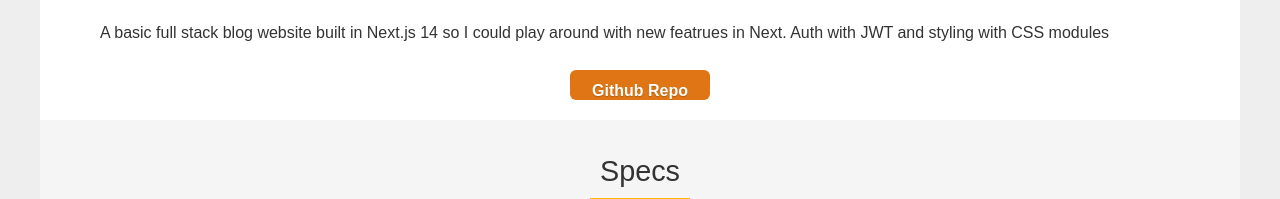
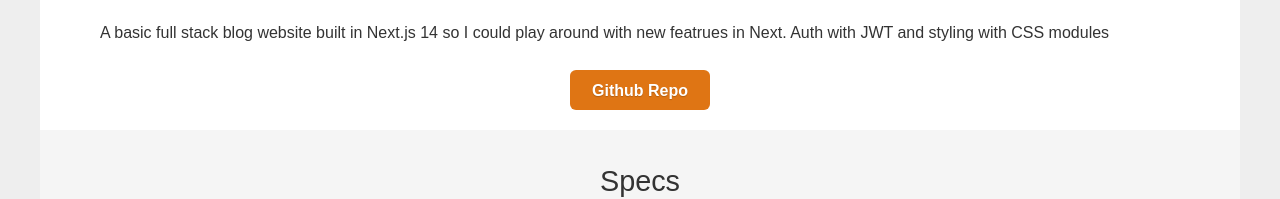
Before and after one commit to BeckiWordsworth/Portfolio, a React (Create React App) app in the folder app/: page /project/1 in a window 1280 px wide. Shown: the part 943-1142 px from the top of the page. Built offline with nearby package versions, Linux system fonts and the light colour scheme; a web font is replaced by a local one.

Commit message:
Button fixes and removing console log

```diff
--- a/app/src/Components/ProjectPage/index.js
+++ b/app/src/Components/ProjectPage/index.js
@@ -10,8 +10,6 @@ const ProductPage = () => {
   const { id } = useParams();
 
   useEffect(() => {
-    console.log(projectsJson);
-
     const newProject = projectsJson.projects.find((proj) => {
       return proj.id == id;
     });
@@ -48,7 +46,7 @@ const ProductPage = () => {
     <div className="project-page">
       <div className="project-page-writing content-padding">
         <h1>{project.title}</h1>
-        <img className="project-image" src={"/" + project.heroImage} alt="project Image" />
+        <img className="project-image" src={"/" + project.heroImage} alt={project.title} />
         <p>{project.description}</p>
       </div>
 
--- a/app/src/Components/ProjectPage/style.css
+++ b/app/src/Components/ProjectPage/style.css
@@ -76,13 +76,13 @@
 
 .button-container {
     text-align: center;
-    padding: 10px 0px 10px 0px;
+    padding: 10px 10px 10px 10px;;
 }
 
 .button {
   display: inline-block;
   margin: 0px 10px 10px 10px;
-  padding: 10px 10px 2px 10px;
+  padding: 10px 10px 30px 10px;
   text-align: center;
   text-decoration: none;
   font-size: 16px;
```
